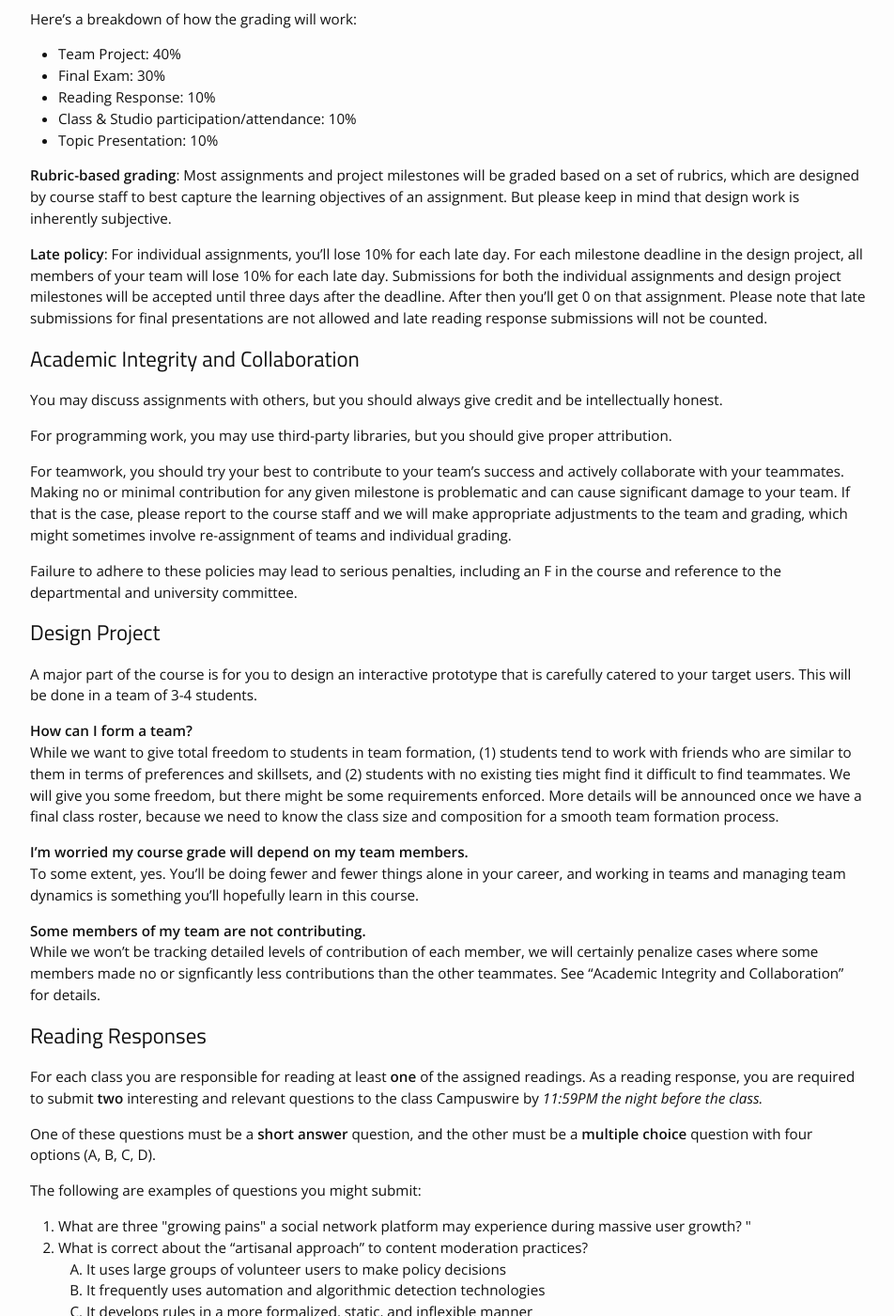
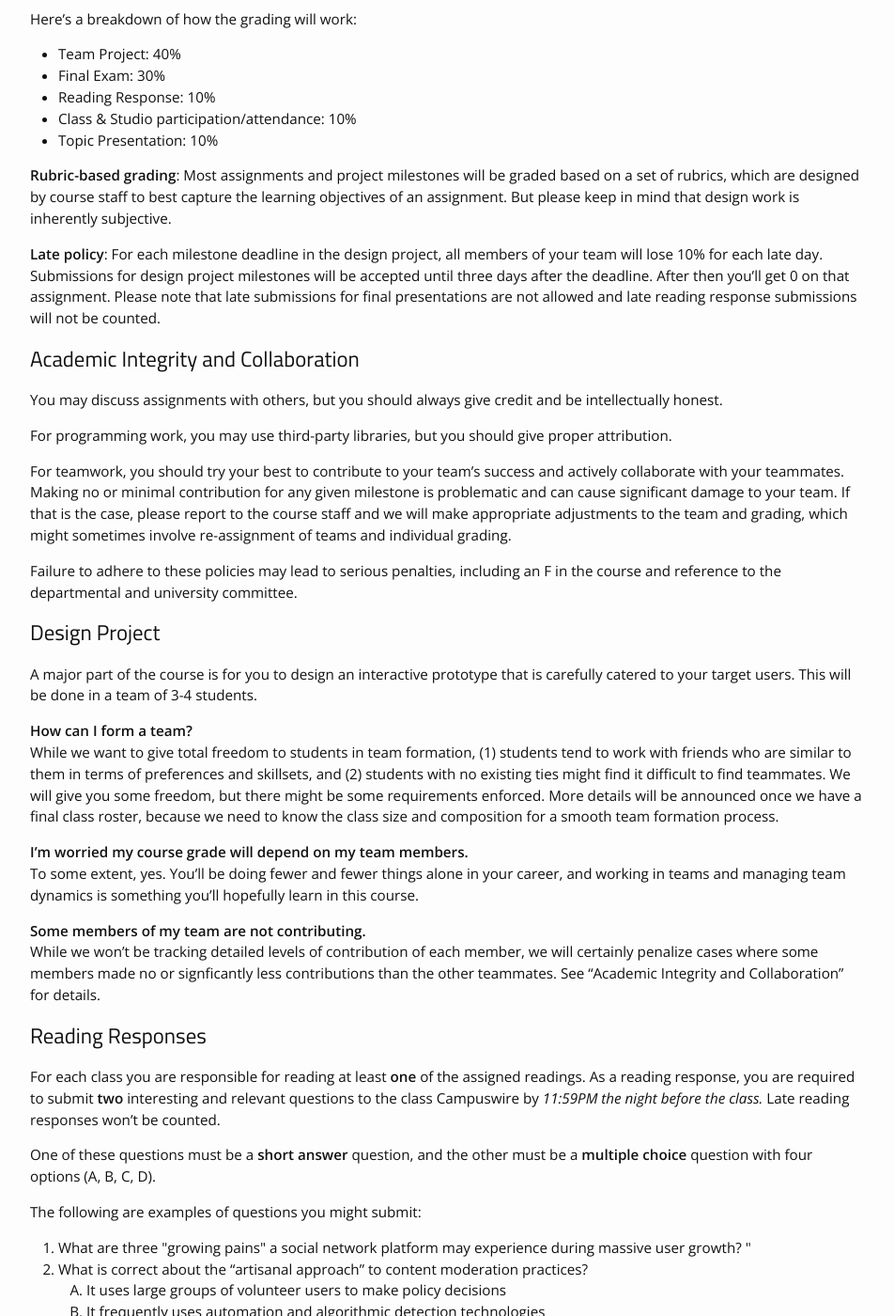
Before and after one commit to cstl-kaist/cs473-2025-fall, a Jekyll site: the page built from logistics.md, in a window 1280 px wide and 1400 px high, scrolled down 561 px. Shown: the whole window at 94% size, without its empty margins (163-1115 px from the left). Built offline with Jekyll 4.4.1, drawn with Linux system fonts in a browser that asks for light colours; nearby versions of some CDN libraries.

Commit message:
Update logistics

```diff
--- a/logistics.md
+++ b/logistics.md
@@ -29,7 +29,7 @@ Here's a breakdown of how the grading will work:
 
 **Rubric-based grading**: Most assignments and project milestones will be graded based on a set of rubrics, which are designed by course staff to best capture the learning objectives of an assignment. But please keep in mind that design work is inherently subjective.
 
-**Late policy**: For individual assignments, you'll lose 10% for each late day. For each milestone deadline in the design project, all members of your team will lose 10% for each late day. Submissions for both the individual assignments and design project milestones will be accepted until three days after the deadline. After then you'll get 0 on that assignment. Please note that late submissions for final presentations are not allowed and late reading response submissions will not be counted.
+**Late policy**: For each milestone deadline in the design project, all members of your team will lose 10% for each late day. Submissions for design project milestones will be accepted until three days after the deadline. After then you'll get 0 on that assignment. Please note that late submissions for final presentations are not allowed and late reading response submissions will not be counted.
 
 <!-- TOC --><a name="academic-integrity-and-collaboration"></a>
 ## Academic Integrity and Collaboration
@@ -57,7 +57,7 @@ While we won't be tracking detailed levels of contribution of each member, we wi
 
 <!-- TOC --><a name="reading-responses"></a>
 ## Reading Responses
-For each class you are responsible for reading at least **one** of the assigned readings. As a reading response, you are required to submit **two** interesting and relevant questions to the class Campuswire by *11:59PM the night before the class.*
+For each class you are responsible for reading at least **one** of the assigned readings. As a reading response, you are required to submit **two** interesting and relevant questions to the class Campuswire by *11:59PM the night before the class.* Late reading responses won't be counted.
 
 One of these questions must be a **short answer** question, and the other must be a **multiple choice** question with four options (A, B, C, D).
 
```
